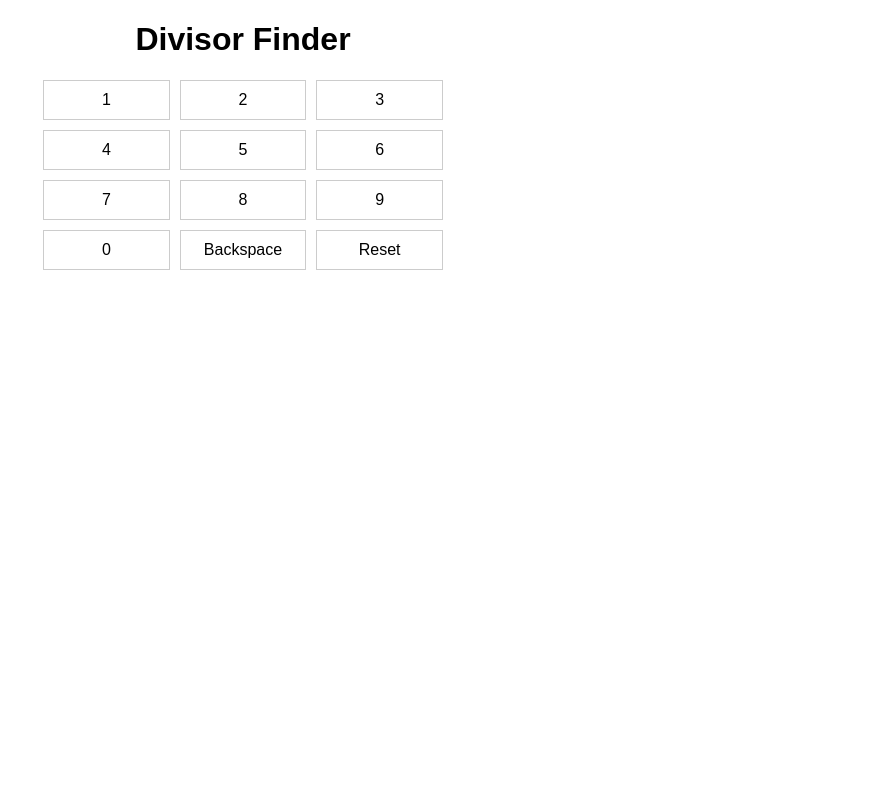
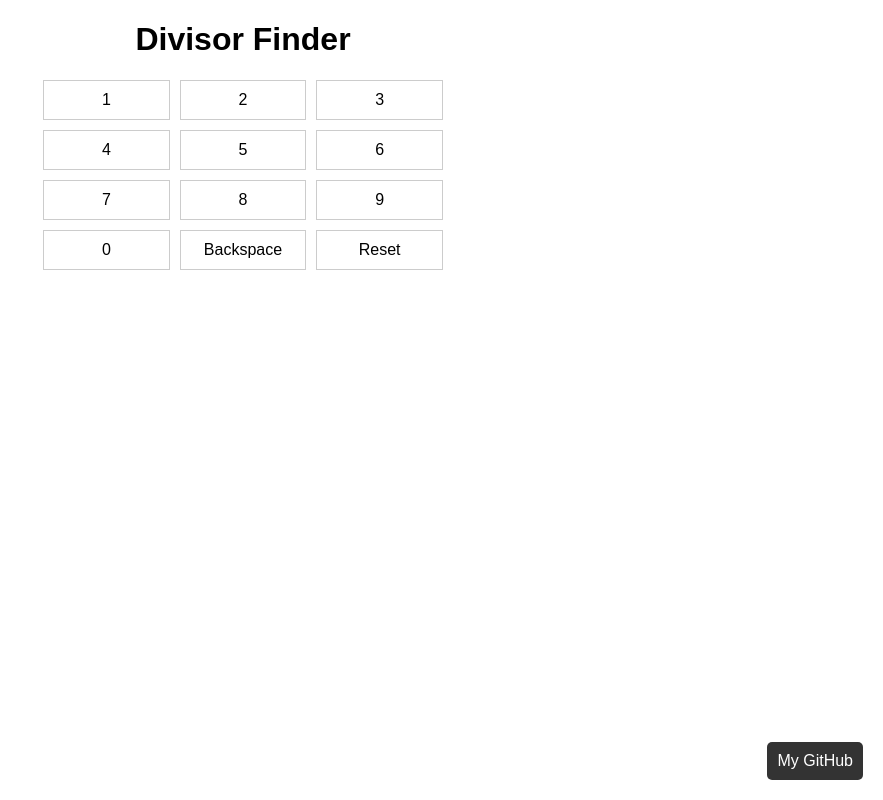
Before and after one commit to stranger86952/prime-number-judge, a plain HTML site: page index.html in a window 1280 px wide. Shown: the whole page, without its empty margins (397-1280 px from the left). Drawn offline with Linux system fonts and the light colour scheme.

Commit message:
edit index.html

```diff
--- a/index.html
+++ b/index.html
@@ -1,5 +1,6 @@
 <!DOCTYPE html>
 <html lang="en">
+
 <head>
     <meta charset="UTF-8">
     <meta name="viewport" content="width=device-width, initial-scale=1.0">
@@ -9,35 +10,53 @@
             font-family: Arial, sans-serif;
             text-align: center;
         }
+
         .container {
             margin: 20px auto;
             max-width: 400px;
         }
+
         .keypad {
             display: grid;
             grid-template-columns: repeat(3, 1fr);
             gap: 10px;
             margin-bottom: 10px;
         }
+
         .key {
             padding: 10px;
             border: 1px solid #ccc;
             cursor: pointer;
         }
+
+        #github-link {
+            position: fixed;
+            bottom: 20px;
+            right: 20px;
+            background-color: #333;
+            color: #fff;
+            padding: 10px;
+            border-radius: 5px;
+            text-decoration: none;
+        }
+
         #result {
             margin-top: 10px;
             font-size: 24px;
             color: black;
         }
+
         .prime {
             color: red;
         }
+
         .warning {
             color: red;
             font-style: italic;
         }
     </style>
 </head>
+
 <body>
     <div class="container">
         <h1>Divisor Finder</h1>
@@ -56,8 +75,10 @@
             <div class="key" onclick="reset()">Reset</div>
         </div>
         <div id="result"></div>
-  <div id="warning" class="warning" style="display: none;">Maximum number of digits reached. Ignoring additional input.</div>
+        <div id="warning" class="warning" style="display: none;">Maximum number of digits reached. Ignoring additional
+            input.</div>
     </div>
+    <a href="https://github.com/stranger86952" id="github-link" target="_blank" rel="noopener noreferrer">My GitHub</a>
     <script>
         const MAX_DIGITS = 9; // 最大桁数
 
@@ -109,4 +130,5 @@
         }
     </script>
 </body>
+
 </html>
```
Also changed, not shown: 1 other file. Lines whose indentation alone changed are shown as unchanged.
